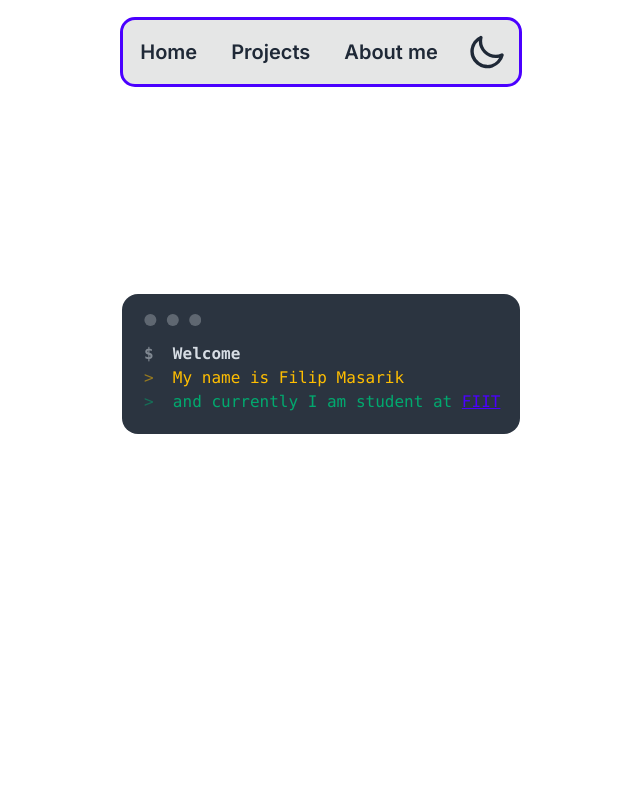
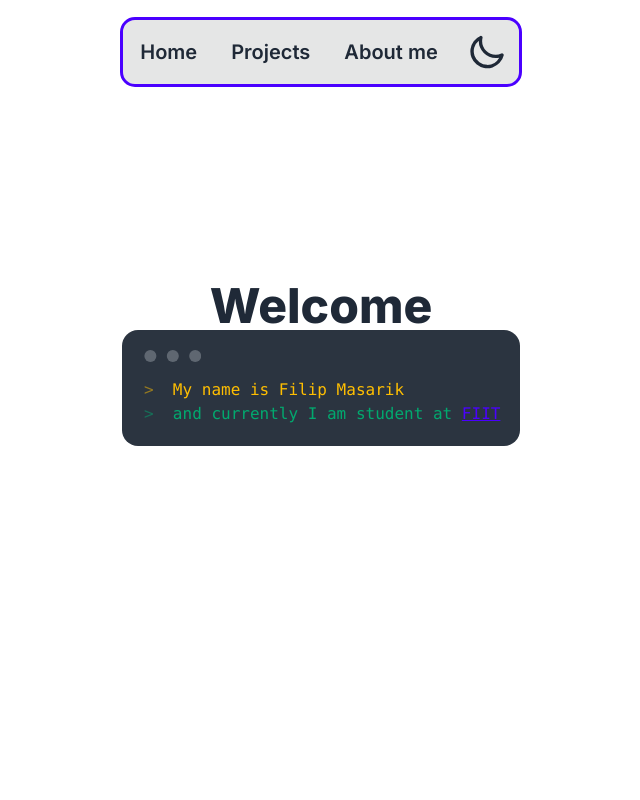
Before and after one commit to f1l1ph/portfoliopagenextjs, a Next.js app: page / in a window 1280 px wide. Shown: the top 800 px of the page, without its empty margins (319-959 px from the left). Built offline with nearby package versions, Linux system fonts and the light colour scheme.

Commit message:
changed first page

```diff
--- a/app/Components/HomePage.tsx
+++ b/app/Components/HomePage.tsx
@@ -3,11 +3,13 @@ import React from "react";
 const HomePage = () => {
   return (
     <>
-      <div className="flex justify-center items-center h-screen">
+      <div className="h-screen content-around">
+        <div className="text-center">
+          <h1 className="font-extrabold text-5xl">Welcome</h1>
+        </div>
+
+        <div className="flex justify-center items-center">
           <div className="mockup-code mb-60">
-          <pre data-prefix="$" className="font-bold">
-            <code>Welcome</code>
-          </pre>
             <pre data-prefix=">" className="text-warning">
               <code>My name is Filip Masarik</code>
             </pre>
@@ -24,6 +26,7 @@ const HomePage = () => {
             </pre>
           </div>
         </div>
+      </div>
     </>
   );
 };
```
Lines whose indentation alone changed are shown as unchanged.
